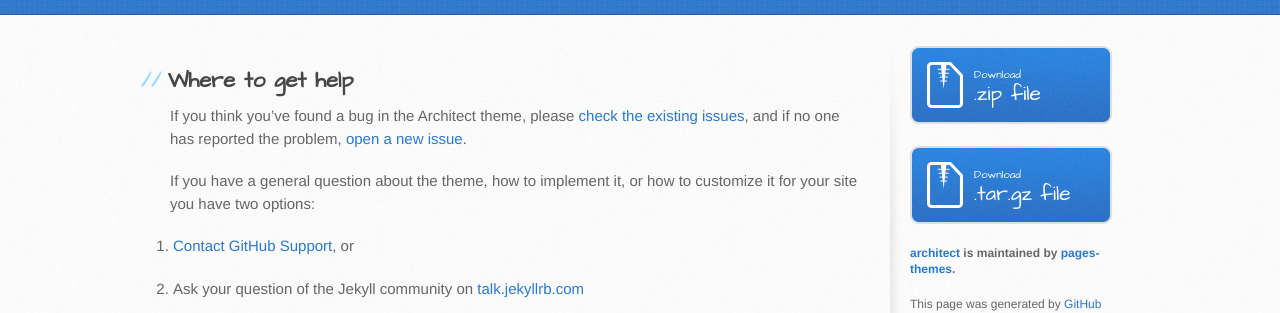
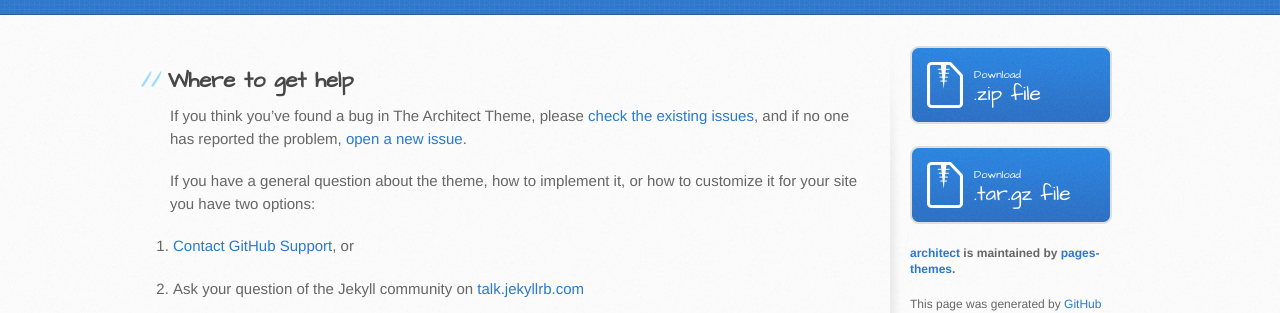
Before and after one commit to pages-themes/architect, a Jekyll site: the page built from docs/SUPPORT.md, in a window 1280 px wide. Shown: the part 186-499 px from the top of the page. Built offline with Jekyll 4.4.1, drawn with Linux system fonts in a browser that asks for light colours; our own code applies the rules of GitHub Pages for plain Markdown files; part of the change alters nothing that is shown.

Commit message:
Update docs/SUPPORT.md

```diff
--- a/docs/SUPPORT.md
+++ b/docs/SUPPORT.md
@@ -1,9 +1,9 @@
 ## Where to get help
 
-If you think you've found a bug in the Architect theme, please [check the existing issues](https://github.com/pages-themes/architect/issues), and if no one has reported the problem, [open a new issue](https://github.com/pages-themes/architect/issues/new).
+If you think you've found a bug in The Architect Theme, please [check the existing issues](https://github.com/pages-themes/architect/issues), and if no one has reported the problem, [open a new issue](https://github.com/pages-themes/architect/issues/new).
 
 If you have a general question about the theme, how to implement it, or how to customize it for your site  you have two options:
 
-1. [Contact GitHub Support](https://github.com/contact?form%5Bsubject%5D=GitHub%20Pages), or
+1. [Contact GitHub Support](https://github.com/contact?form%5Bsubject%5D=GitHub%20Pages%20theme%20pages-themes/architect), or
 
 2. Ask your question of the Jekyll community on [talk.jekyllrb.com](https://talk.jekyllrb.com/)
```
